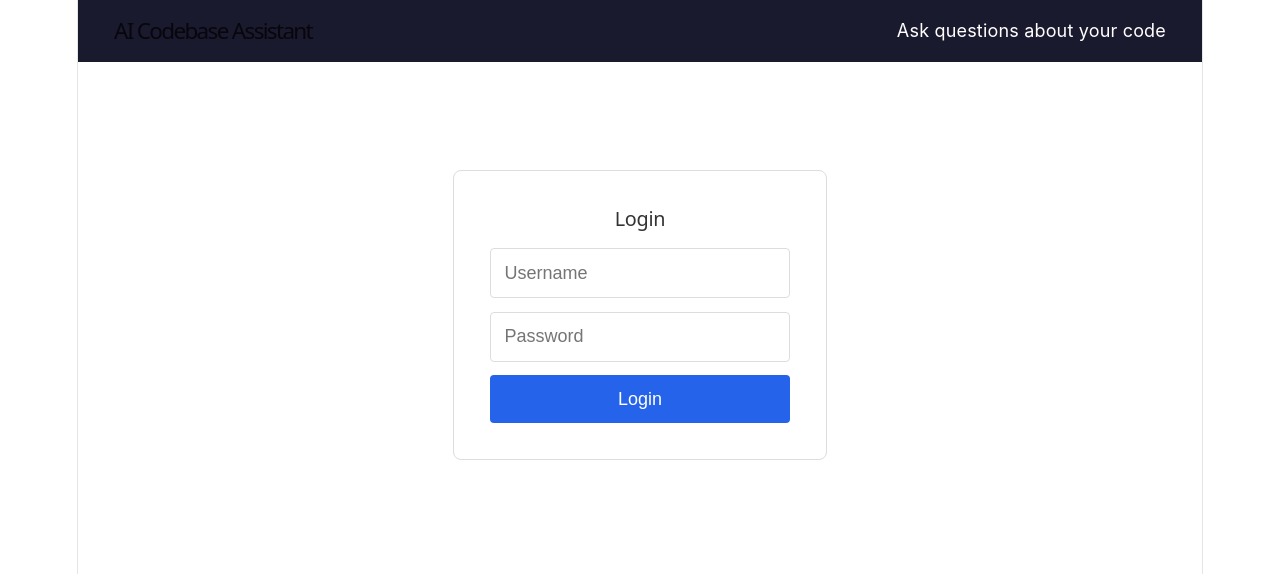
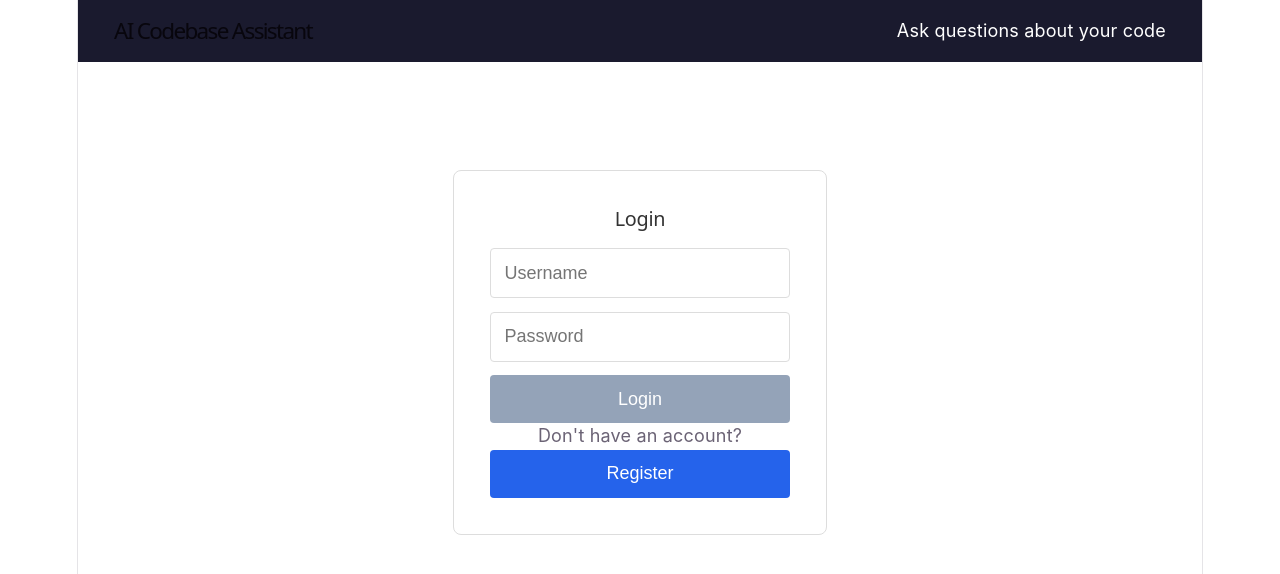
Before and after one commit to shivam-tamboli/AI-CodeBase-Assistant, a React app in the folder frontend/: page / in a window 1280 px wide. Shown: the top 574 px of the page. Built offline with nearby package versions, Linux system fonts and the light colour scheme; the HTML template or start-up script is replaced by a standard one.

Commit message:
fix: add .env.example template and frontend registration UI (#30)

```diff
--- a/frontend/src/App.jsx
+++ b/frontend/src/App.jsx
@@ -6,6 +6,7 @@ const API_URL = 'http://localhost:8000'
 
 function App() {
   const [token, setToken] = useState(localStorage.getItem('token') || '')
+  const [isRegistering, setIsRegistering] = useState(false)
   const [username, setUsername] = useState('')
   const [password, setPassword] = useState('')
   const [repositories, setRepositories] = useState([])
@@ -26,6 +27,18 @@ function App() {
       fetchRepositories(newToken)
     } catch (err) {
       alert('Login failed: ' + (err.response?.data?.detail || err.message))
+    }
+  }
+
+  const register = async () => {
+    try {
+      const res = await axios.post(`${API_URL}/auth/register`, { username, password })
+      const newToken = res.data.access_token
+      setToken(newToken)
+      localStorage.setItem('token', newToken)
+      fetchRepositories(newToken)
+    } catch (err) {
+      alert('Registration failed: ' + (err.response?.data?.detail || err.message))
     }
   }
 
@@ -98,7 +111,7 @@ function App() {
         </header>
         <main>
           <div className="login-form">
-            <h2>Login</h2>
+            <h2>{isRegistering ? 'Register' : 'Login'}</h2>
             <input
               type="text"
               placeholder="Username"
@@ -111,7 +124,21 @@ function App() {
               value={password}
               onChange={(e) => setPassword(e.target.value)}
             />
-            <button onClick={login}>Login</button>
+            <button
+              onClick={isRegistering ? register : login}
+              disabled={!username || !password}
+            >
+              {isRegistering ? 'Register' : 'Login'}
+            </button>
+            <p className="toggle-auth">
+              {isRegistering ? 'Already have an account?' : "Don't have an account?"}
+              <button
+                className="link-btn"
+                onClick={() => setIsRegistering(!isRegistering)}
+              >
+                {isRegistering ? ' Login' : ' Register'}
+              </button>
+            </p>
           </div>
         </main>
       </div>
```
Also changed, not shown: 1 other file (tests, documents, lock files or other folders).
